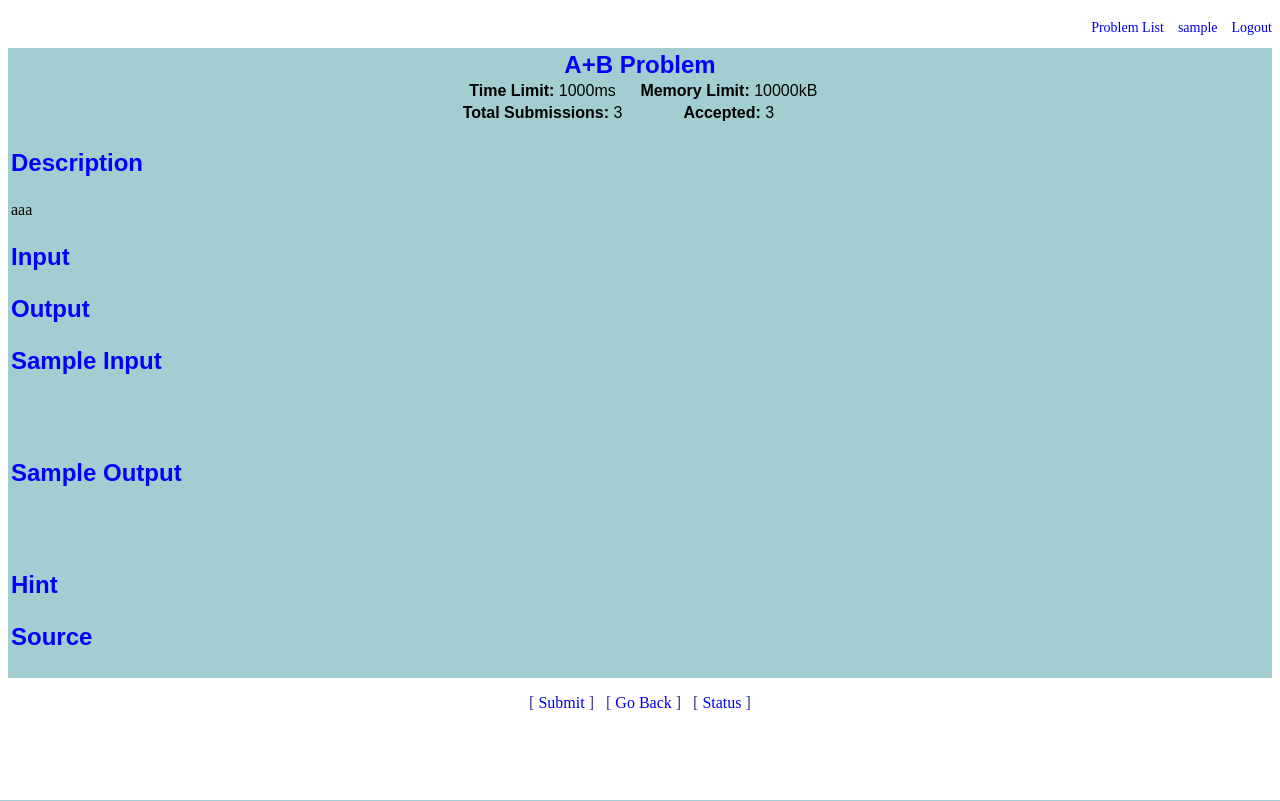
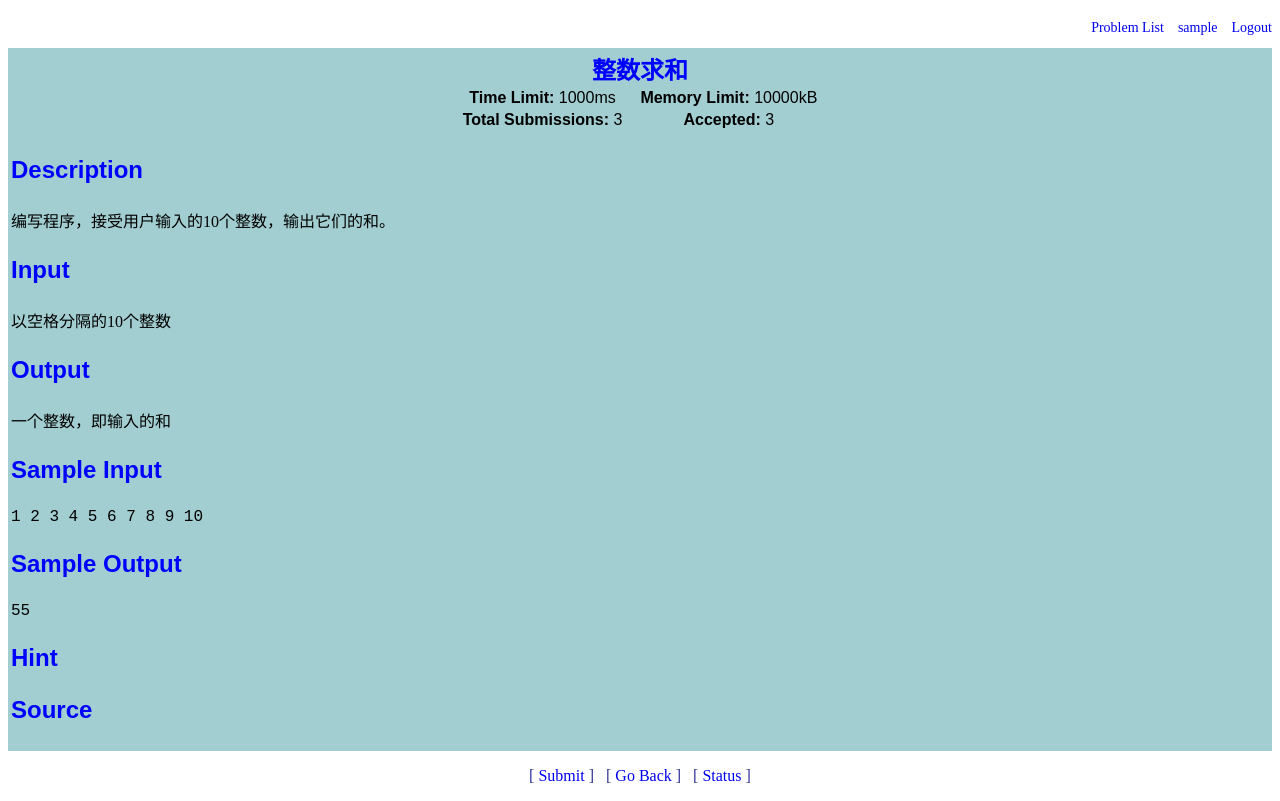
Before and after one commit to laf070810/OJ-demo, a Flask app: page /problem?id=1000 in a window 1280 px wide. Run offline with Flask 2, Linux system fonts and the light colour scheme; the visitor is signed in with stand-in values (Sample User, id 1); some libraries are stand-ins or nearby versions.

Commit message:
small improvements

```diff
--- a/data/problems.json
+++ b/data/problems.json
@@ -1,14 +1,14 @@
 {
     "1000": {
         "id": 1000,
-        "name": "A+B Problem",
+        "name": "\u6574\u6570\u6c42\u548c",
         "time_limit": "1000ms",
         "memory_limit": "10000kB",
-        "description": "aaa",
-        "input": "",
-        "output": "",
-        "sample_input": "",
-        "sample_output": "",
+        "description": "\u7f16\u5199\u7a0b\u5e8f\uff0c\u63a5\u53d7\u7528\u6237\u8f93\u5165\u768410\u4e2a\u6574\u6570\uff0c\u8f93\u51fa\u5b83\u4eec\u7684\u548c\u3002",
+        "input": "\u4ee5\u7a7a\u683c\u5206\u9694\u768410\u4e2a\u6574\u6570",
+        "output": "\u4e00\u4e2a\u6574\u6570\uff0c\u5373\u8f93\u5165\u7684\u548c",
+        "sample_input": "1 2 3 4 5 6 7 8 9 10",
+        "sample_output": "55",
         "hint": "",
         "source": "",
         "ratio": 100,
@@ -18,14 +18,14 @@
     },
     "1001": {
         "id": 1001,
-        "name": "Exponentiation",
+        "name": "\u591a\u6574\u6570\u6c42\u548c",
         "time_limit": "1000ms",
         "memory_limit": "10000kB",
-        "description": "bbb",
-        "input": "",
-        "output": "",
-        "sample_input": "",
-        "sample_output": "",
+        "description": "\u7f16\u5199\u7a0b\u5e8f\uff0c\u63a5\u53d7\u7528\u6237\u8f93\u5165\u7684\u591a\u4e2a\u6b63\u6574\u6570\u6c42\u548c\uff0c\u7528\u6237\u8f93\u51650\u65f6\u8f93\u51fa\u7ed3\u679c\u7a0b\u5e8f\u7ed3\u675f\u3002",
+        "input": "\u4ee5\u7a7a\u683c\u5206\u9694\u7684\u4e00\u7cfb\u5217\u6b63\u6574\u6570\uff0c\u4ee50\u7ed3\u675f",
+        "output": "\u4e00\u4e2a\u6574\u6570\uff0c\u5373\u8f93\u5165\u7684\u548c",
+        "sample_input": "1 2 3 4 5 0",
+        "sample_output": "15",
         "hint": "",
         "source": "",
         "ratio": 100,
--- a/main.py
+++ b/main.py
@@ -12,12 +12,12 @@ import threading
 
 app = Flask(__name__)
 app.secret_key = os.urandom(24)
-PROBLEM_FILE = 'data/problems.json'
-ATTEMPTS_FILE = 'data/attempts.json'
-USER_CODE_DIR = 'user_code/'
-with open(PROBLEM_FILE) as f:
+PROBLEM_FILE = './data/problems.json'
+ATTEMPTS_FILE = './data/attempts.json'
+USER_CODE_DIR = './user_code/'
+with open(PROBLEM_FILE, encoding='utf-8') as f:
     problems = json.load(f)
-with open(ATTEMPTS_FILE) as f:
+with open(ATTEMPTS_FILE, encoding='utf-8') as f:
     attempts = json.load(f)
 next_run_id = max([int(i) for i in attempts.keys()]) + 1
 LANGUAGE_IDX2NAME = {'0': ('G++', '.cpp'), '1': ('GCC', ".c")}
@@ -82,7 +82,7 @@ def submit():
         language = request.form.get('language', '')
         if not os.path.exists(USER_CODE_DIR + current_user.username + '/'):
             os.mkdir(USER_CODE_DIR + current_user.username)
-        with open(USER_CODE_DIR + current_user.username + '/' + str(next_run_id) + LANGUAGE_IDX2NAME[language][1], 'w') as f:
+        with open(USER_CODE_DIR + current_user.username + '/' + str(next_run_id) + LANGUAGE_IDX2NAME[language][1], 'w', encoding='utf-8') as f:
             f.writelines(code.split('\n'))
 
         attempts[str(next_run_id)] = {
@@ -96,7 +96,7 @@ def submit():
             "code_length": str(len(code)) + 'B',
             "submit_time": time.strftime('%Y-%m-%d %H:%M:%S')
         }
-        with open(ATTEMPTS_FILE, 'w') as f:
+        with open(ATTEMPTS_FILE, 'w', encoding='utf-8') as f:
             json.dump(attempts, f, indent=4)
         threading.Thread(target=judge, args=[next_run_id]).start()
 
@@ -130,7 +130,7 @@ def show_source():
     language = attempts[run_id]['language']
     if attempts[run_id]['user_id'] != current_user.username:
         return 'Permission Denied'
-    with open(USER_CODE_DIR + current_user.username + '/' + run_id + LANGUAGE_IDX2NAME[LANGUAGE_NAME2IDX[language]][1]) as f:
+    with open(USER_CODE_DIR + current_user.username + '/' + run_id + LANGUAGE_IDX2NAME[LANGUAGE_NAME2IDX[language]][1], encoding='utf-8') as f:
         # 注意replace的顺序
         return f.read().replace('&', '&amp;').replace(' ', '&nbsp;').replace('<', '&lt;').replace('>', '&gt;').replace('"', '&quot;').replace("'", '&qpos;').replace('\n', '<br/>')
 
@@ -176,7 +176,7 @@ def update_problems():
         else:
             problems[problem_id]['ratio'] = 0
 
-    with open(PROBLEM_FILE, 'w') as f:
+    with open(PROBLEM_FILE, 'w', encoding='utf-8') as f:
         json.dump(problems, f, indent=4)
 
 
@@ -184,7 +184,7 @@ def judge(run_id: int):
     attempts[str(run_id)]['result'] = 'Accepted'
     attempts[str(run_id)]['memory'] = '1k'
     attempts[str(run_id)]['time'] = '10ms'
-    with open(ATTEMPTS_FILE, 'w') as f:
+    with open(ATTEMPTS_FILE, 'w', encoding='utf-8') as f:
         json.dump(attempts, f, indent=4)
 
 
--- a/model.py
+++ b/model.py
@@ -6,7 +6,7 @@ import uuid
 
 # define profile.json constant, the file is used to
 # save user name and password_hash
-PROFILE_FILE = "data/profiles.json"
+PROFILE_FILE = "./data/profiles.json"
 
 
 class User(UserMixin):
--- a/templates/problem.html
+++ b/templates/problem.html
@@ -8,7 +8,7 @@
             <tr>
                 <td>
                     <div class="ptt" lang="en-US">
-                        {{problem.name}}
+                        {{- problem.name -}}
                     </div>
                     <div class="plm">
                         <table align="center">
@@ -18,7 +18,7 @@
                                         <b>
                                             Time Limit:
                                         </b>
-                                        {{problem.time_limit}}
+                                        {{- problem.time_limit -}}
                                     </td>
                                     <td width="10px">
                                     </td>
@@ -26,7 +26,7 @@
                                         <b>
                                             Memory Limit:
                                         </b>
-                                        {{problem.memory_limit}}
+                                        {{- problem.memory_limit -}}
                                     </td>
                                 </tr>
                                 <tr>
@@ -34,7 +34,7 @@
                                         <b>
                                             Total Submissions:
                                         </b>
-                                        {{problem.submit_num}}
+                                        {{- problem.submit_num -}}
                                     </td>
                                     <td width="10px">
                                     </td>
@@ -42,7 +42,7 @@
                                         <b>
                                             Accepted:
                                         </b>
-                                        {{problem.ac_num}}
+                                        {{- problem.ac_num -}}
                                     </td>
                                 </tr>
                             </tbody>
@@ -52,43 +52,43 @@
                         Description
                     </p>
                     <div class="ptx" lang="en-US">
-                        {{problem.description}}
+                        {{- problem.description -}}
                     </div>
                     <p class="pst">
                         Input
                     </p>
                     <div class="ptx" lang="en-US">
-                        {{problem.input}}
+                        {{- problem.input -}}
                     </div>
                     <p class="pst">
                         Output
                     </p>
                     <div class="ptx" lang="en-US">
-                        {{problem.output}}
+                        {{- problem.output -}}
                     </div>
                     <p class="pst">
                         Sample Input
                     </p>
                     <pre class="sio">
-                        {{problem.sample_input}}
+                        {{- problem.sample_input -}}
                     </pre>
                     <p class="pst">
                         Sample Output
                     </p>
                     <pre class="sio">
-                        {{problem.sample_output}}
+                        {{- problem.sample_output -}}
                     </pre>
                     <p class="pst">
                         Hint
                     </p>
                     <div class="ptx" lang="en-US">
-                        {{problem.hint}}
+                        {{- problem.hint -}}
                     </div>
                     <p class="pst">
                         Source
                     </p>
                     <div class="ptx" lang="en-US">
-                        {{problem.source}}
+                        {{- problem.source -}}
                     </div>
                 </td>
             </tr>
```
